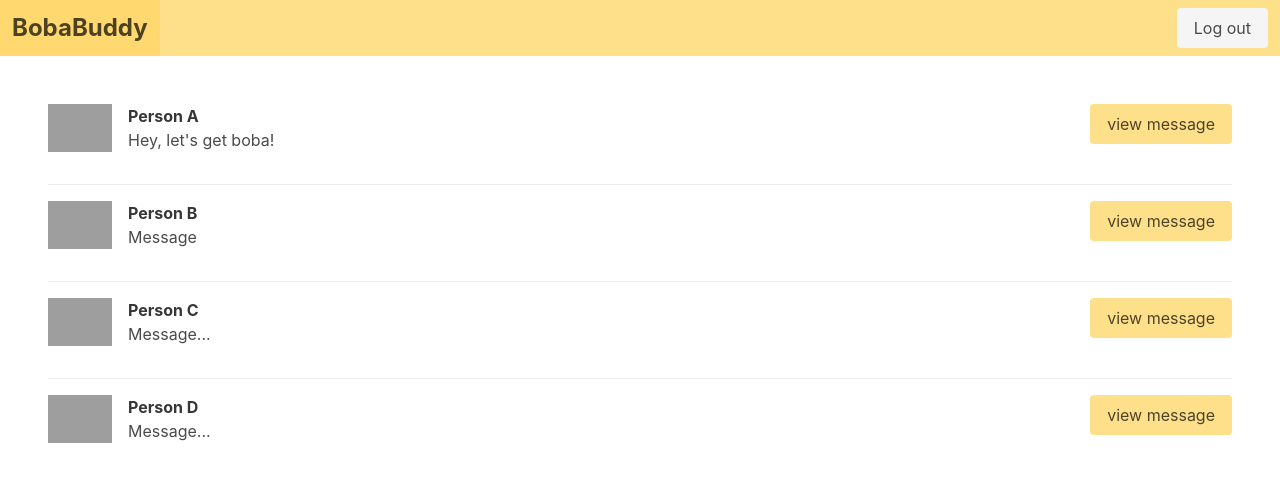
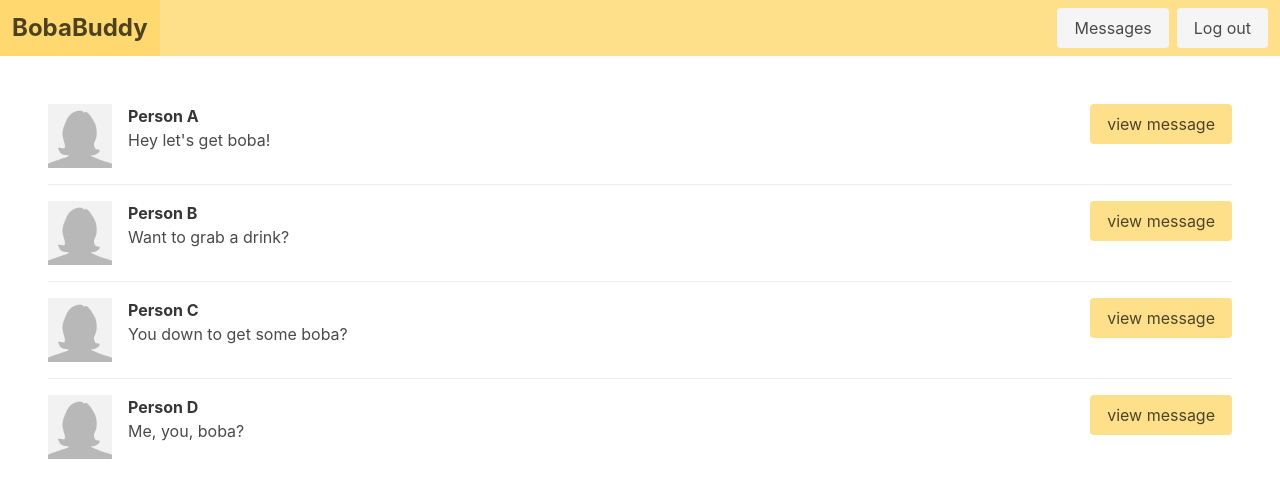
Before and after one commit to richanghmc/boba-buddy, a Flask app: page /inbox/ in a window 1280 px wide. Shown: the top 498 px of the page. Run offline with Flask 2, Linux system fonts and the light colour scheme; grey boxes are pictures that could not be loaded.

Commit message:
data in one file. can navigate through app

```diff
--- a/bobaBuddyApp/app.py
+++ b/bobaBuddyApp/app.py
@@ -1,23 +1,25 @@
 from flask import Flask, render_template
+from data import users, userIdValues, default
 
 app = Flask(__name__)
 
 @app.route("/")
-def home():
+def login():
     return render_template('login.html')
 
 @app.route("/profile/")
-def login():
+def profile():
     return render_template('profile.html')
 
 @app.route("/feed/")
 def feed():
     return render_template('feed.html')
 
-@app.route("/messages/")
-def messages():
-    return render_template('messages.html')
+@app.route("/messages/<int:value>")
+def messages(value):
+    user = userIdValues[value]
+    return render_template('messages.html',user_data=user, default_response= default)
 
 @app.route("/inbox/")
 def inbox():
-    return render_template('inbox.html')
+    return render_template('inbox.html', users=users)
--- /dev/null
+++ b/bobaBuddyApp/data.py
@@ -0,0 +1,49 @@
+default = {
+    "message1" : "Sure!",
+    "message2" : "Yea, sounds good!"
+
+}
+personA = {
+    "idValue" : 1,
+    "username" : "Person A",
+    "message1" : "Hey let's get boba!",
+    "message2" : "Awesome! Does Saturday work?",
+    "message3" : "Cool, see you then!"
+}
+
+personB = {
+    "idValue" : 2,
+    "username" : "Person B",
+    "message1" : "Want to grab a drink?",
+    "message2" : "Wednesday?",
+    "message3" : "Cool, cya."
+}
+
+personC = {
+    "idValue" : 3,
+    "username" : "Person C",
+    "message1" : "You down to get some boba?",
+    "message2" : "Nice! How does Friday sound?",
+    "message3": "Alrighty, looking forward to it"
+}
+personD = {
+    "idValue" : 4,
+    "username" : "Person D",
+    "message1" : "Me, you, boba?",
+    "message2" : "Cool cool. Sunday?",
+    "message3" : "Sweet, see you later"
+}
+
+users = [
+    personA,
+    personB,
+    personC,
+    personD
+]
+
+userIdValues = {
+    1 : personA,
+    2 : personB,
+    3 : personC,
+    4 : personD
+}
--- a/bobaBuddyApp/templates/base.html
+++ b/bobaBuddyApp/templates/base.html
@@ -30,7 +30,10 @@
       <div class="navbar-end">
         <div class="navbar-item">
           <div class="buttons">
-            <a class="button is-light">
+            <a class="button is-light" href="{{url_for('inbox')}}">
+              Messages
+            </a>
+            <a class="button is-light" href="{{url_for('login')}}">
               Log out
             </a>
           </div>
@@ -40,13 +43,10 @@
   </nav>
 
   <section class="section">
-
     {% block content %}
 
     {% endblock %}
   </section>
-
-
 </body>
 
 </html>
--- a/bobaBuddyApp/templates/feed.html
+++ b/bobaBuddyApp/templates/feed.html
@@ -51,7 +51,7 @@
     <div class="column">
         Profile Picture
         <figure class="image is-square">
-            <img src="https://bulma.io/images/placeholders/256x256.png">
+            <img src="{{url_for('static', filename='anonymousFemaleIcon.png')}}" width="256", height="256">
         </figure>
 
         <article class="message is-warning">
--- a/bobaBuddyApp/templates/inbox.html
+++ b/bobaBuddyApp/templates/inbox.html
@@ -1,90 +1,28 @@
 {% extends 'base.html' %}
 
 {% block content %}
-
+{% for user in users%}
 <article class="media">
     <figure class="media-left">
         <p class="image is-64x64">
-            <img src="https://bulma.io/images/placeholders/128x128.png">
+            <img src="{{url_for('static', filename='anonymousFemaleIcon.png')}}">
         </p>
     </figure>
 
     <div class="media-content">
         <div class="content">
             <p>
-                <strong>Person A</strong>
+                <strong>{{user['username']}}</strong>
                 <br>
-                Hey, let's get boba!
+                {{user['message1']}}
             </p>
         </div>
     </div>
     <div class="media-right">
-        <div class="buttons">
-            <button class="button is-warning">view message</button>
+        <div class="buttons" >
+            <a class="button is-warning" href="{{url_for('messages', value=user['idValue'])}}">view message</a>
         </div>
     </div>
 </article>
-<article class="media">
-    <figure class="media-left">
-        <p class="image is-64x64">
-            <img src="https://bulma.io/images/placeholders/128x128.png">
-        </p>
-    </figure>
-    <div class="media-content">
-        <div class="content">
-            <p>
-                <strong>Person B</strong>
-                <br>
-                Message
-            </p>
-        </div>
-    </div>
-    <div class="media-right">
-        <div class="buttons">
-            <button class="button is-warning">view message</button>
-        </div>
-    </div>
-</article>
-<article class="media">
-    <figure class="media-left">
-        <p class="image is-64x64">
-            <img src="https://bulma.io/images/placeholders/128x128.png">
-        </p>
-    </figure>
-    <div class="media-content">
-        <div class="content">
-            <p>
-                <strong>Person C</strong>
-                <br>
-                Message...
-            </p>
-        </div>
-    </div>
-    <div class="media-right">
-        <div class="buttons">
-            <button class="button is-warning">view message</button>
-        </div>
-    </div>
-</article>
-<article class="media">
-    <figure class="media-left">
-        <p class="image is-64x64">
-            <img src="https://bulma.io/images/placeholders/128x128.png">
-        </p>
-    </figure>
-    <div class="media-content">
-        <div class="content">
-            <p>
-                <strong>Person D</strong>
-                <br>
-                Message...
-            </p>
-        </div>
-    </div>
-    <div class="media-right">
-        <div class="buttons">
-            <button class="button is-warning">view message</button>
-        </div>
-    </div>
-</article>
+{% endfor %}
 {% endblock %}
--- a/bobaBuddyApp/templates/login.html
+++ b/bobaBuddyApp/templates/login.html
@@ -30,7 +30,7 @@
       <div class="navbar-end">
         <div class="navbar-item">
           <div class="buttons">
-            <a class="button is-light">
+            <a class="button is-light" href="{{url_for('feed')}}">
               Log in
             </a>
           </div>
@@ -63,7 +63,7 @@
         </p>
       </div>
       <div class="buttons">
-        <button class="button is-warning">Login</button>
+        <a class="button is-warning" href="{{url_for('feed')}}">Login</a>
       </div>
     </div>
       <div class="column">
@@ -97,7 +97,7 @@
             </p>
           </div>
           <div class="buttons">
-            <button class="button is-warning">Sign up</button>
+            <a class="button is-warning" href="{{url_for('profile')}}">Sign up</a>
           </div>
       </div>
     </div>
--- a/bobaBuddyApp/templates/profile.html
+++ b/bobaBuddyApp/templates/profile.html
@@ -29,6 +29,7 @@
         <p class="subtitle">
             Wants to Try: <input class="input is-normal" type="text" placeholder="New Boba Shop">
           </p>
+          <a class="button is-large is-warning" href= "{{url_for('feed')}}">Create</a>
       </div>
     </div>
 
```
Also changed, not shown: bobaBuddyApp/templates/messages.html (+7 -7 lines), bobaBuddyApp/static/anonymousFemaleIcon.png (added).
